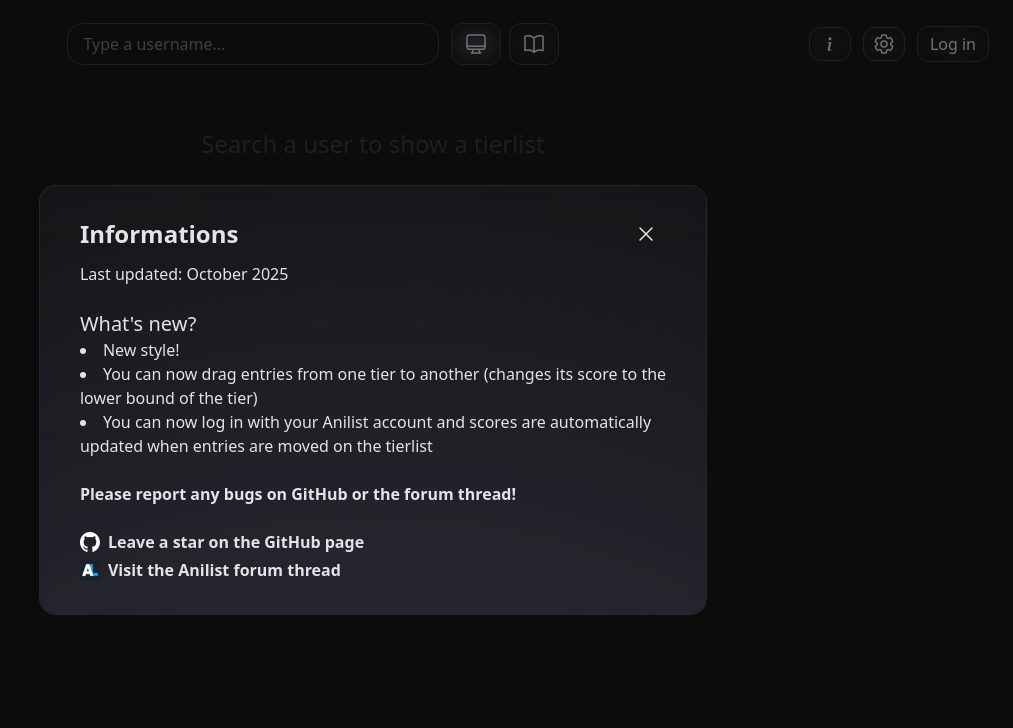
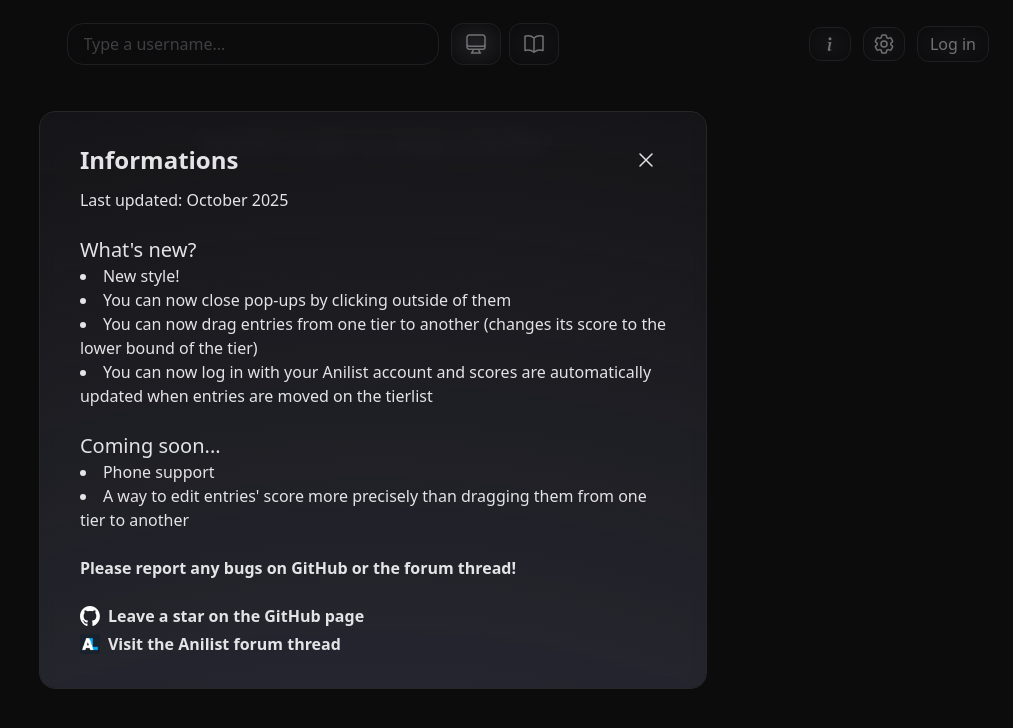
Before and after one commit to Kalyax/anilist-tierlist, a Vue app: page / in a window 1280 px wide. Both pictures are taken after a click on the button 1096 px from the left and 44 px from the top of the page. Shown: the top 728 px of the page, without its empty margins (267-1280 px from the left). Built offline with nearby package versions, Linux system fonts and the light colour scheme.

Commit message:
quickfix

```diff
--- a/src/components/InfoPopup.vue
+++ b/src/components/InfoPopup.vue
@@ -17,8 +17,17 @@
             <p class="text-xl">What's new?</p>
             <ul class="list-disc list-inside">
                 <li>New style!</li>
+                <li>You can now close pop-ups by clicking outside of them</li>
                 <li>You can now drag entries from one tier to another (changes its score to the <br/>lower bound of the tier)</li>
                 <li>You can now log in with your Anilist account and scores are automatically <br/>updated when entries are moved on the tierlist</li>
+            </ul>
+            <br/>
+
+            <p class="text-xl">Coming soon...</p>
+            <ul class="list-disc list-inside">
+                <li>Phone support</li>
+                <li>A way to edit entries' score more precisely than dragging them from one <br/> tier to another</li>
+
             </ul>
             <br/>
 
```
